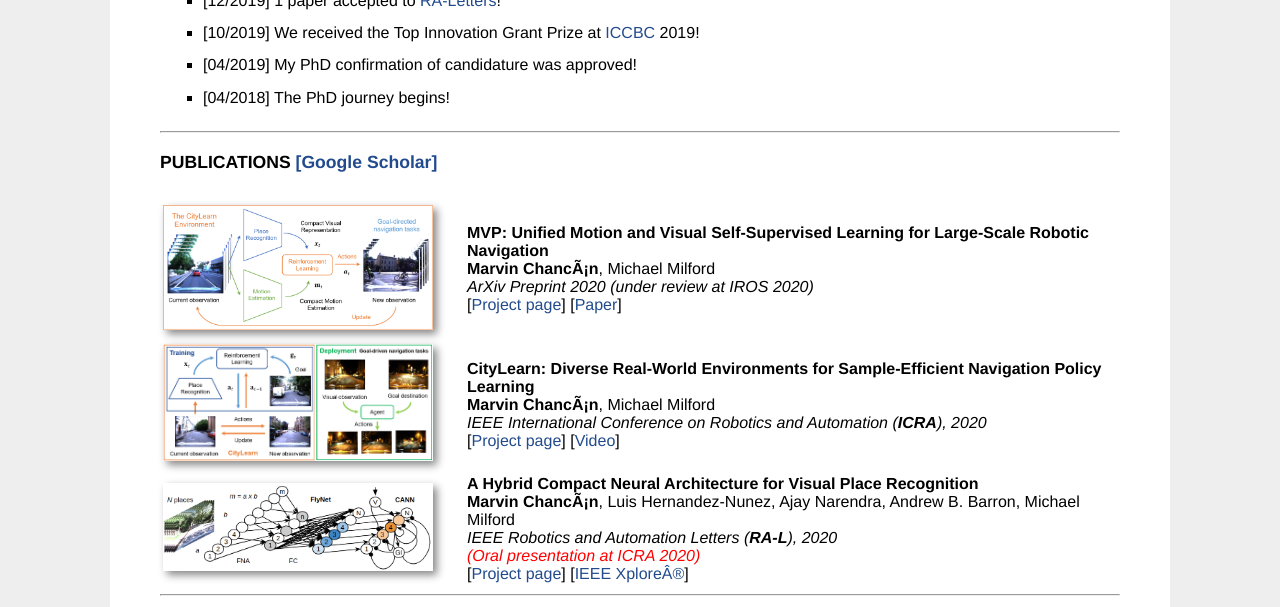
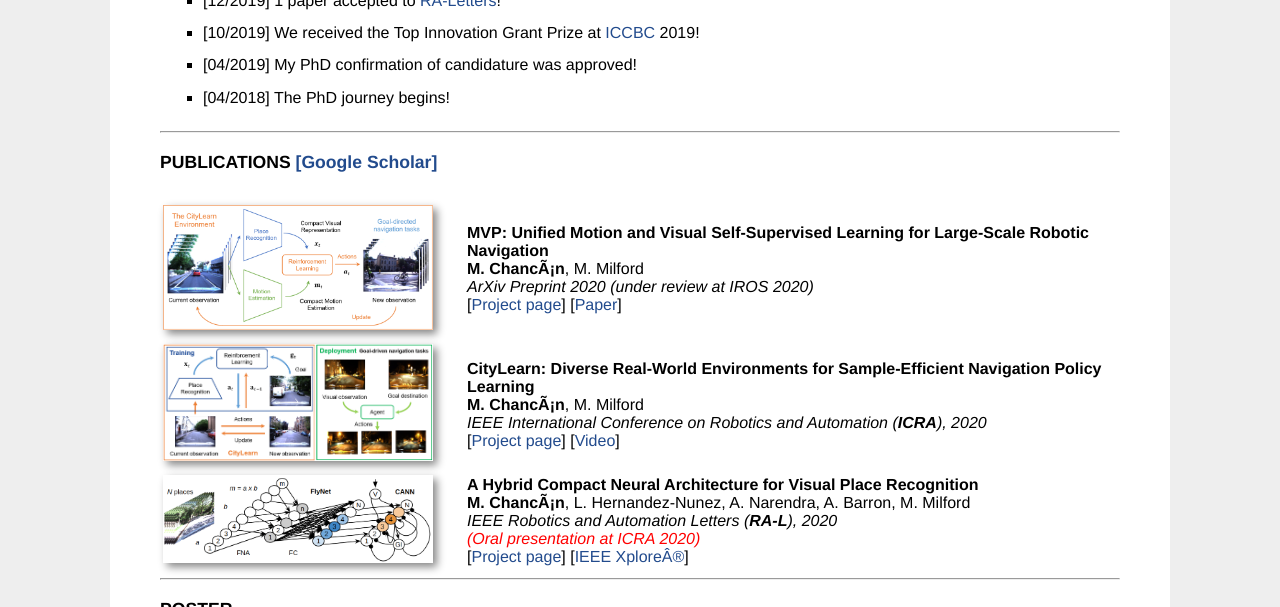
Before and after one commit to mchancan/mchancan.github.io, a Jekyll site: the page built from index.html, in a window 1280 px wide and 900 px high, scrolled down 360 px, cut to the strip 0-607 px from the top of the window. Built offline with Jekyll 4.4.1, drawn with Linux system fonts in a browser that asks for light colours; comment, search, counter and statistics services are not loaded.

Commit message:
Update index.html

```diff
--- a/index.html
+++ b/index.html
@@ -61,7 +61,7 @@ title: MV
 		</td>
 		<td>
 			<b>MVP: Unified Motion and Visual Self-Supervised Learning for Large-Scale Robotic Navigation</b> <br>
-			<b>Marvin Chancán</b>, Michael Milford </br>
+			<b>M. Chancán</b>, M. Milford </br>
 			<em>ArXiv Preprint 2020 (under review at IROS 2020)</em></br>
 			[<a href="projects/MVP/index.html">Project page</a>]
 			[<a href="projects/MVP/MVP_v2.pdf">Paper</a>]
@@ -77,7 +77,7 @@ title: MV
 		</td>
 		<td>
 			<b>CityLearn: Diverse Real-World Environments for Sample-Efficient Navigation Policy Learning</b> <br>
-			<b>Marvin Chancán</b>, Michael Milford </br>
+			<b>M. Chancán</b>, M. Milford </br>
 			<em>IEEE International Conference on Robotics and Automation (<b>ICRA</b>), 2020</em></br>
 			[<a href="projects/CityLearn/index.html">Project page</a>]
 			<!--[<a href="https://arxiv.org/abs/1910.04335">arXiv</a>]-->
@@ -94,7 +94,7 @@ title: MV
 		</td>
 		<td>
 			<b>A Hybrid Compact Neural Architecture for Visual Place Recognition</b></br>
-			<b>Marvin Chancán</b>, Luis Hernandez-Nunez, Ajay Narendra, Andrew B. Barron, Michael Milford</br>
+			<b>M. Chancán</b>, L. Hernandez-Nunez, A. Narendra, A. Barron, M. Milford</br>
 			<em>IEEE Robotics and Automation Letters (<b>RA-L</b>), 2020</em></br>
 			<font color = 'red'><em>(Oral presentation at ICRA 2020)</em></font></br>
 			[<a href="projects/FlyNet/index.html">Project page</a>]
```
